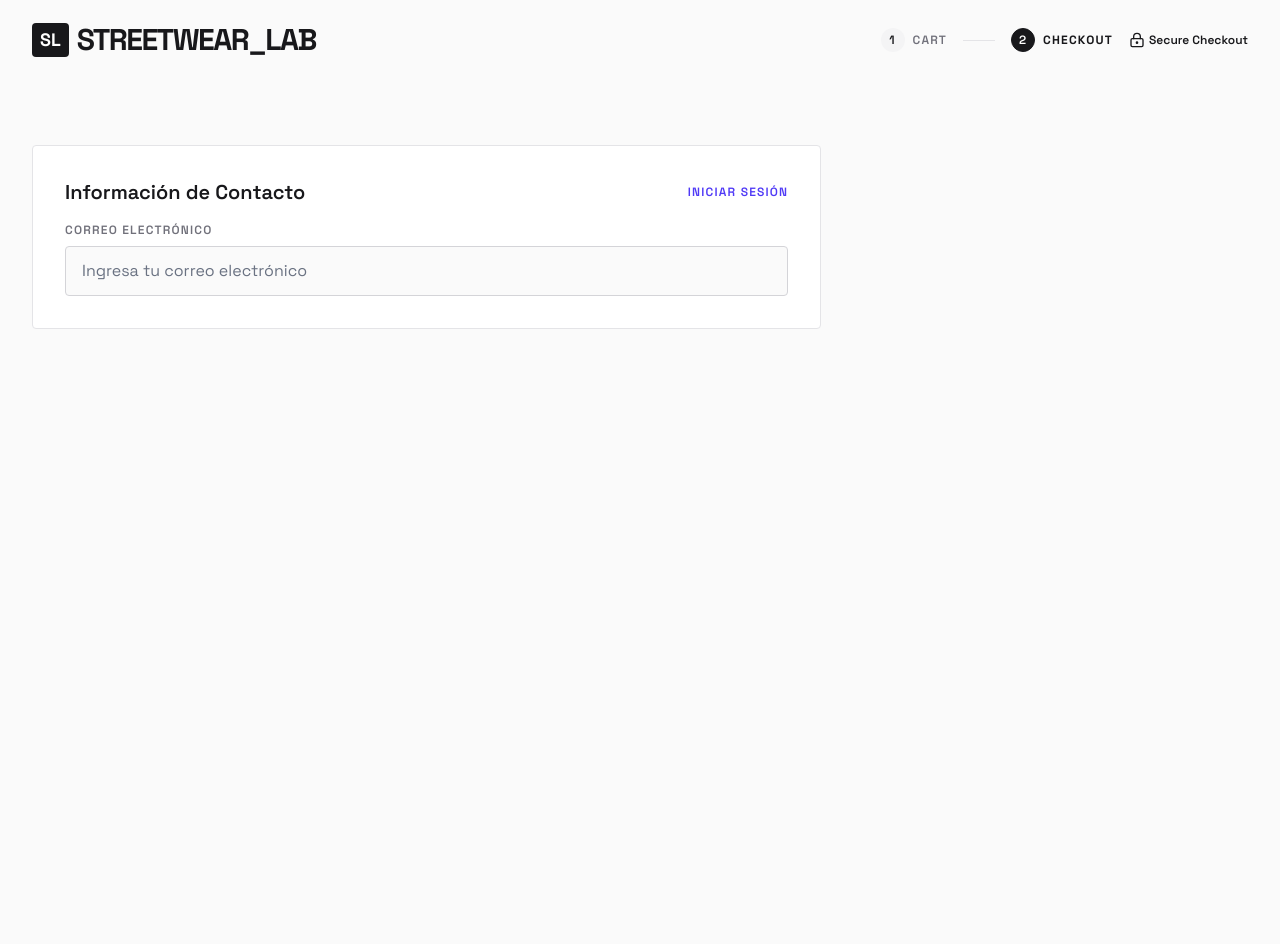
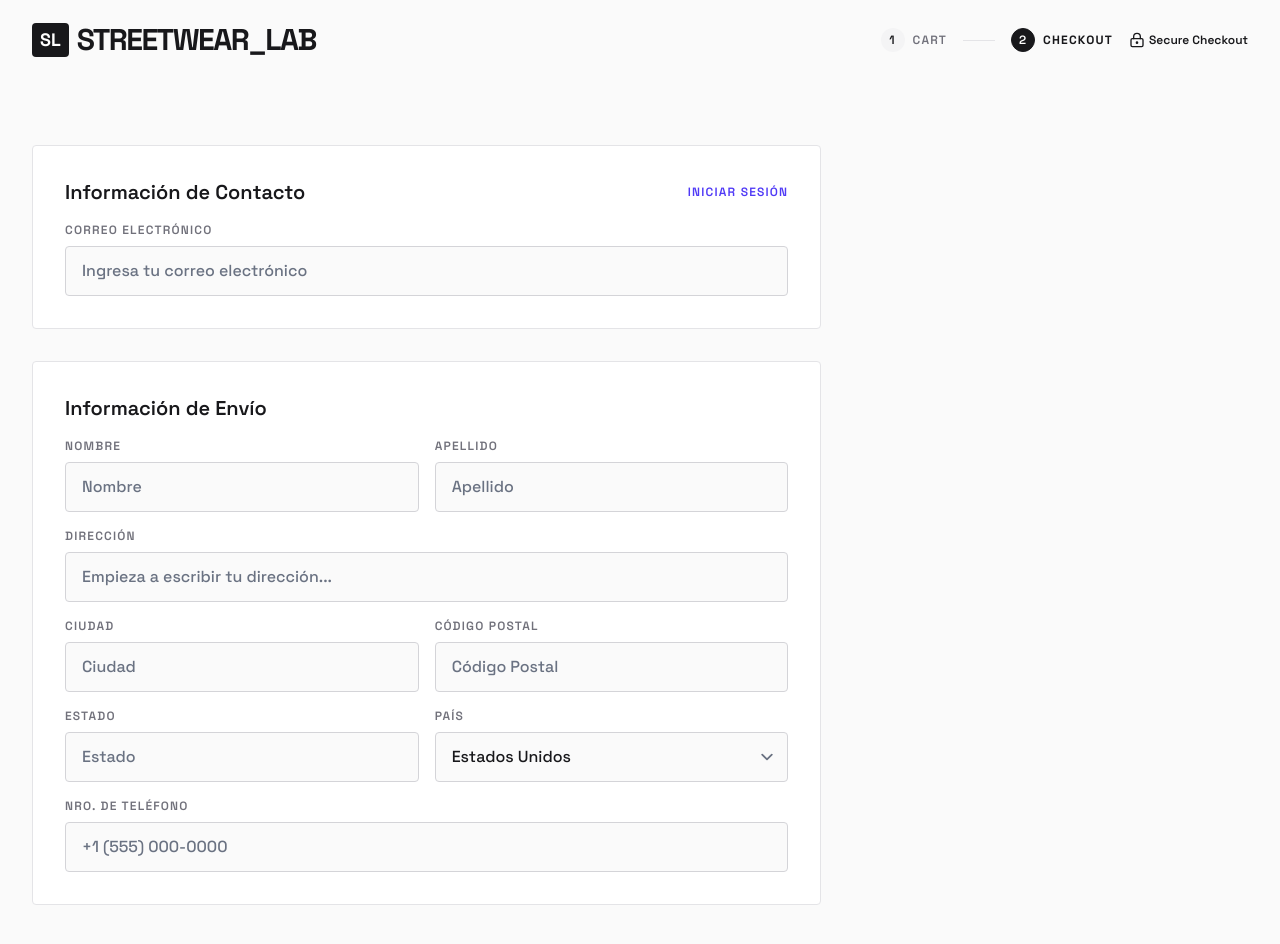
Before and after one commit to arturolguillen/devarturo-2-one-page-checkout, a Next.js app: page / in a window 1280 px wide. Shown: the top 944 px of the page. Before the commit the page ends 800 px from the top, so only its background shows below. Built offline with nearby package versions, Linux system fonts and the light colour scheme.

Commit message:
Add ShippingInfo component with form fields and update Card styles

```diff
--- a/src/app/globals.css
+++ b/src/app/globals.css
@@ -5,4 +5,8 @@
     .input {
         @apply w-full bg-zinc-50 px-4 py-3 rounded border border-zinc-300 focus:outline-none focus:ring-2 focus:ring-indigo-600 focus:border-indigo-600 transition-all text-base;
     }
+
+    .select {
+        @apply w-full bg-zinc-50 px-4 py-3 rounded border border-zinc-300 focus:outline-none focus:ring-2 focus:ring-indigo-600 focus:border-indigo-600 transition-all text-base;
+    }
 }
--- a/src/app/page.tsx
+++ b/src/app/page.tsx
@@ -1,6 +1,7 @@
 import Column from "@/components/Column";
 import ContactInfo from "@/components/ContactInfo";
 import MainWrapper from "@/components/MainWrapper";
+import ShippingInfo from "@/components/ShippingInfo";
 import TopAppBar from "@/components/TopAppBar";
 import TopAppBarLogo from "@/components/TopAppBarLogo";
 import TopAppBarSteps from "@/components/TopAppBarSteps";
@@ -15,6 +16,7 @@ export default function Home() {
             <MainWrapper>
                 <Column className="w-full md:w-8/12 flex flex-col gap-8">
                     <ContactInfo />
+                    <ShippingInfo />
                 </Column>
                 <Column className="w-full md:w-4/12">
                     <></>
--- a/src/components/Card.tsx
+++ b/src/components/Card.tsx
@@ -3,7 +3,7 @@ export default function Card({ children }:
         children: React.ReactNode
     }>) {
     return (
-        <div className="bg-white rounded border border-zinc-200 space-y-4">
+        <div className="bg-white rounded border border-zinc-200 space-y-4 focus-within:border-indigo-600 focus-within:ring-indigo-600 font-medium focus-within:ring-1">
             {children}
         </div>
     );
--- /dev/null
+++ b/src/components/ShippingInfo.tsx
@@ -0,0 +1,106 @@
+import Card from "./Card";
+import CardBody from "./CardBody";
+import CardTitle from "./CardTitle";
+import FormGroup from "./FormGroup";
+import FormLabel from "./FormLabel";
+
+export default function ShippingInfo() {
+    return (
+        <Card>
+            <CardBody>
+                <CardTitle>{'Información de Envío'}</CardTitle>
+                <div className="grid grid-cols-1 gap-4 md:grid-cols-2">
+                    <FormGroup>
+                        <FormLabel htmlFor="first_name">{'Nombre'}</FormLabel>
+                        <input
+                            type="text"
+                            name="first_name"
+                            id="first_name"
+                            className="input"
+                            placeholder={'Nombre'}
+
+                        />
+                    </FormGroup>
+                    <FormGroup>
+                        <FormLabel htmlFor="last_name">{'Apellido'}</FormLabel>
+                        <input
+                            type="text"
+                            name="last_name"
+                            id="last_name"
+                            className="input"
+                            placeholder={'Apellido'}
+                            autoComplete="off"
+                        />
+                    </FormGroup>
+                    <div className="md:col-span-2">
+                        <FormGroup>
+                            <FormLabel htmlFor="address">{'Dirección'}</FormLabel>
+                            <input
+                                type="text"
+                                name="address"
+                                id="address"
+                                className="input"
+                                placeholder={'Empieza a escribir tu dirección...'}
+                                autoComplete="off"
+                            />
+                        </FormGroup>
+                    </div>
+                    <FormGroup>
+                        <FormLabel htmlFor="city">{'Ciudad'}</FormLabel>
+                        <input
+                            type="text"
+                            name="city"
+                            id="city"
+                            className="input"
+                            placeholder={'Ciudad'}
+                            autoComplete="off"
+                        />
+                    </FormGroup>
+                    <FormGroup>
+                        <FormLabel htmlFor="zip">{'Código Postal'}</FormLabel>
+                        <input
+                            type="text"
+                            name="zip"
+                            id="zip"
+                            className="input"
+                            placeholder={'Código Postal'}
+                            autoComplete="off"
+                        />
+                    </FormGroup>
+                    <FormGroup>
+                        <FormLabel htmlFor="state">{'Estado'}</FormLabel>
+                        <input
+                            type="text"
+                            name="state"
+                            id="state"
+                            className="input"
+                            placeholder={'Estado'}
+                            autoComplete="off"
+                        />
+                    </FormGroup>
+                    <FormGroup>
+                        <FormLabel htmlFor="country">{'País'}</FormLabel>
+                        <select name="country" id="country" className="select">
+                            <option value={'Estados Unidos'}>{'Estados Unidos'}</option>
+                            <option value={'México'}>{'México'}</option>
+                            <option value={'Canadá'}>{'Canadá'}</option>
+                        </select>
+                    </FormGroup>
+                    <div className="md:col-span-2">
+                        <FormGroup>
+                            <FormLabel htmlFor="phone">{'Nro. de Teléfono'}</FormLabel>
+                            <input
+                                type="tel"
+                                name="phone"
+                                id="phone"
+                                className="input"
+                                placeholder={'+1 (555) 000-0000'}
+                                autoComplete="off"
+                            />
+                        </FormGroup>
+                    </div>
+                </div>
+            </CardBody>
+        </Card>
+    );
+}
```
